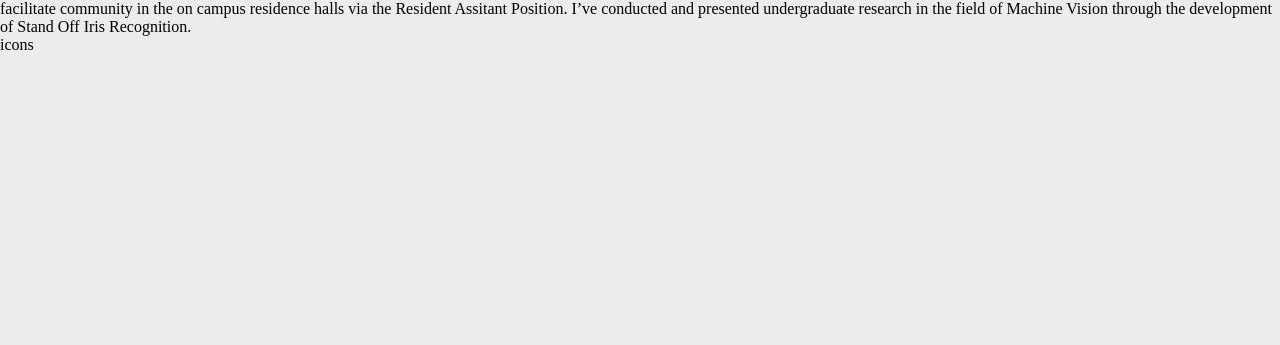
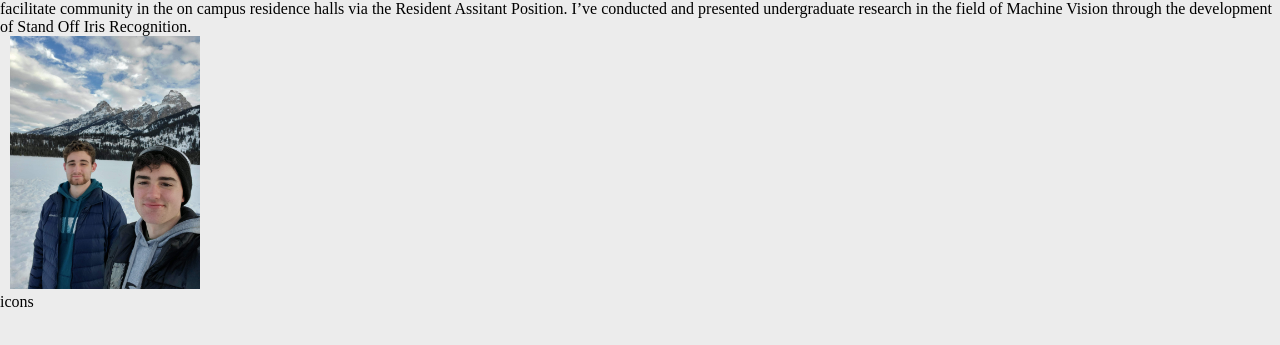
Before and after one commit to eliheadley/personal-website, a plain HTML site: page index.html in a window 1280 px wide. Shown: the part 175-520 px from the top of the page. Drawn offline with Linux system fonts and the light colour scheme.

Commit message:
Added personal picture

```diff
--- a/css/main.css
+++ b/css/main.css
@@ -5,9 +5,10 @@
 }
 
 body{
-    background-color: #ECECEC;
+    background-color: #ECECEC;;
     min-height: 100vh;
     min-width: 320px; /* Prevent layout from breaking on very small screens */
+
 }
 
 .nav-bar{
@@ -16,7 +17,7 @@ body{
     left: 0;
     width: 100%;
     padding: 20px 100px;
-    background: #ECECEC;;
+    background: #ECECEC;
     display: flex;
     justify-content: space-between;
     align-items: center;
@@ -38,6 +39,12 @@ body{
     margin-left: 40px;
 }
 
+#picture img{
+    width:200px;
+    height: auto;
+    padding-left: 10px;
+}
+
 .content{
     margin-top: 120px;
 
--- a/index.html
+++ b/index.html
@@ -33,7 +33,7 @@
             </p>
         </div>
         <div id="picture">
-
+            <img src="resources/images/mountain_picture.jpg" alt="Eli Headley">
         </div>
     </div>
 
```
